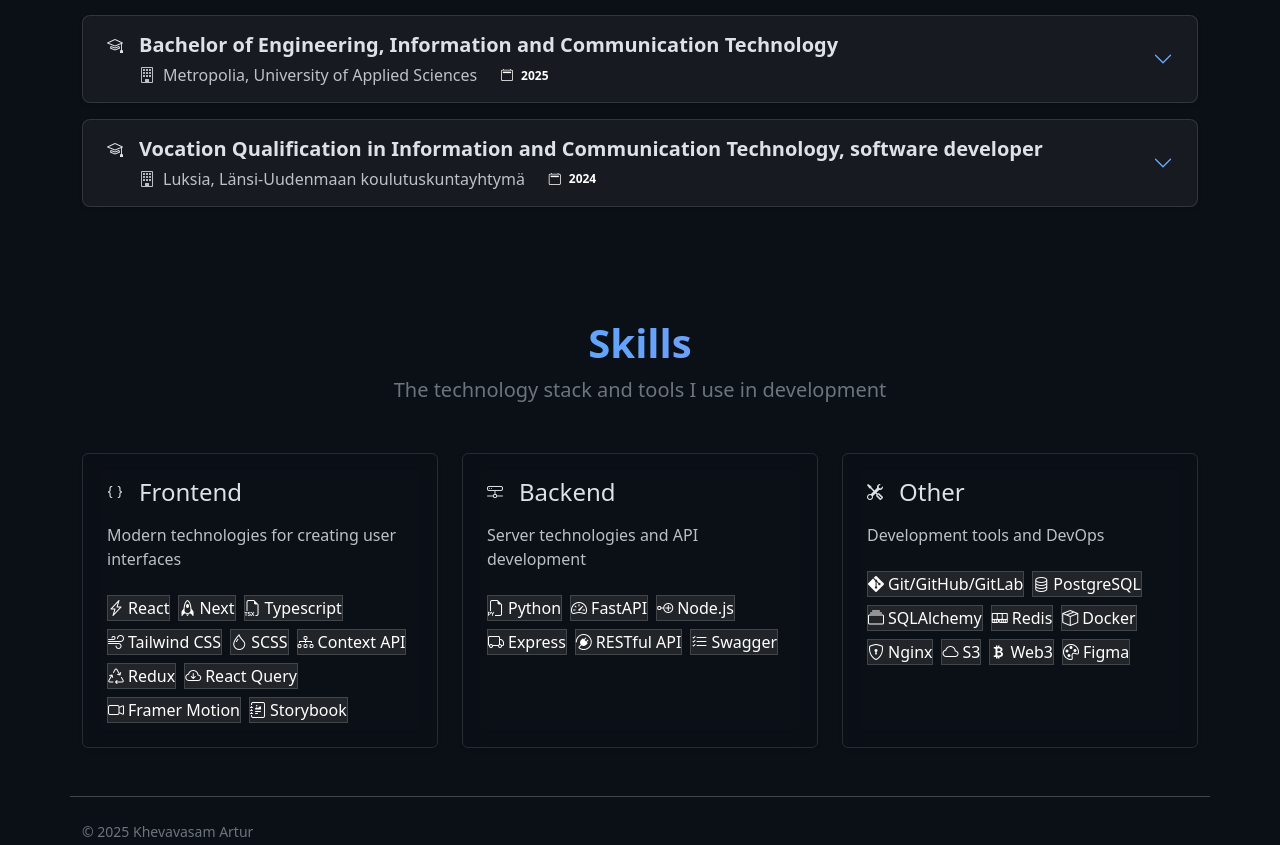
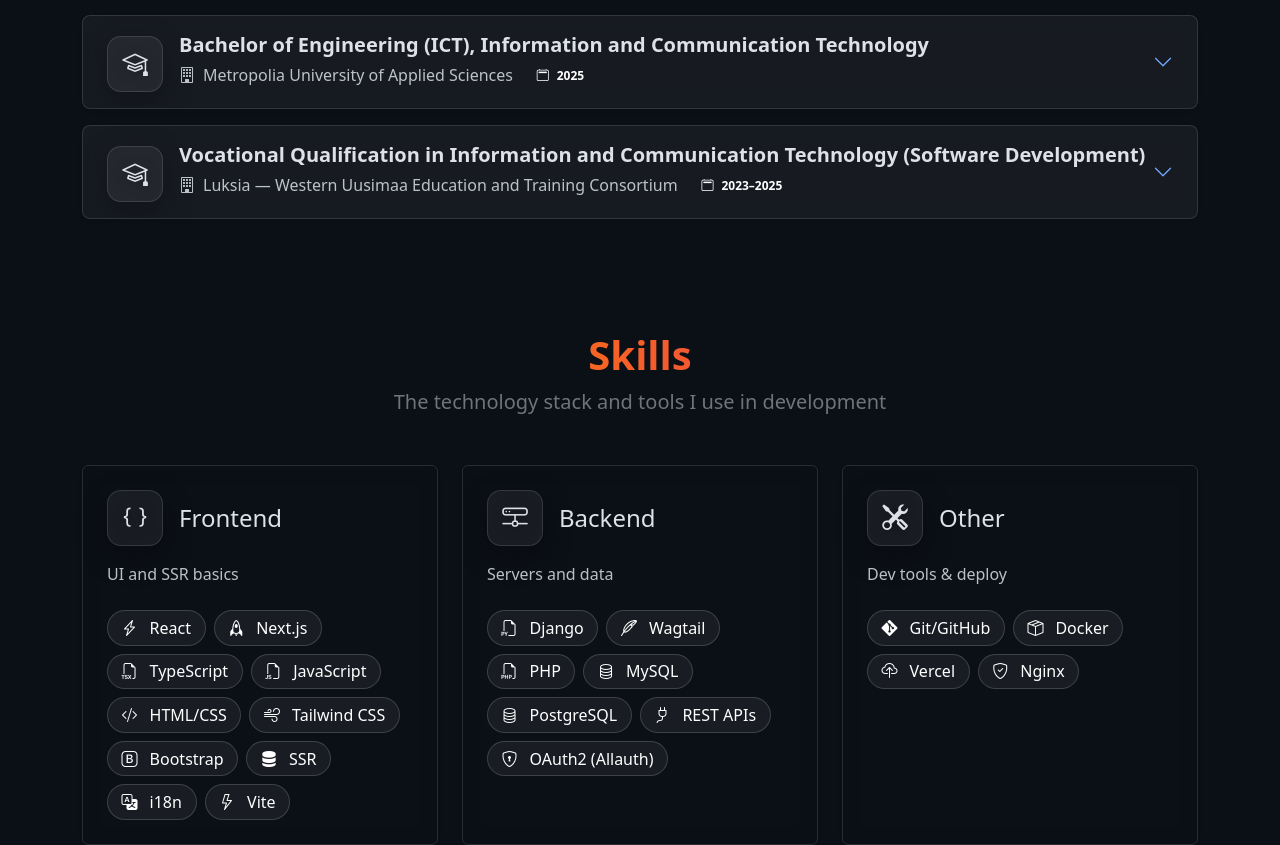
Before and after one commit to khevavasam/Portfolio, a Next.js app: page / in a window 1280 px wide. Shown: the part 1380-2225 px from the top of the page. Built offline with nearby package versions, Linux system fonts and the light colour scheme.

Commit message:
modified education block, changed skills, modified css

```diff
--- a/src/app/components/Education.tsx
+++ b/src/app/components/Education.tsx
@@ -2,20 +2,18 @@
 export default function Education() {
     const items = [
         {
-            title:
-                "Bachelor of Engineering, Information and Communication Technology",
-            org: "Metropolia, University of Applied Sciences",
+            title: "Bachelor of Engineering (ICT), Information and Communication Technology",
+            org: "Metropolia University of Applied Sciences",
             year: "2025",
             desc:
-                "One of the best University of Applied Sciences in Helsinki, Finland.",
+                "A leading university of applied sciences in the Helsinki metropolitan area. Coursework and project-based labs covered software engineering, networks, cloud fundamentals, and modern web development. Emphasis on practical collaboration with industry partners and international study environment.",
         },
         {
-            title:
-                "Vocation Qualification in Information and Communication Technology, software developer",
-            org: "Luksia, Länsi-Uudenmaan koulutuskuntayhtymä",
-            year: "2024",
+            title: "Vocational Qualification in Information and Communication Technology (Software Development)",
+            org: "Luksia — Western Uusimaa Education and Training Consortium",
+            year: "2023–2025",
             desc:
-                "Internships and interesting projects during studies, with a focus on React, TypeScript and FastAPI. I completed my studies externally, as I quickly passed all exams and received my diploma.",
+                "Hands-on program focused on building real products and completing internships. Core stack: React, TypeScript, and FastAPI; additional modules in version control, testing, and deployment. Completed the qualification externally via accelerated competency assessments after passing the required examinations.",
         },
     ];
 
@@ -23,7 +21,7 @@
         <section id="education" className="container py-5">
             <h2 className="display-6 fw-bold text-center mb-2 text-gradient">Education</h2>
             <p className="lead text-secondary text-center mb-5">
-                Academic education and achievements in the field of information technology
+                Academic Background and Recognized Achievements in IT
             </p>
 
             <div className="accordion" id="edu">
--- a/src/app/components/Skills.tsx
+++ b/src/app/components/Skills.tsx
@@ -3,79 +3,76 @@
     title: string;
     note?: string;
     tags: string[];
-    icon: string; // Bootstrap Icons класс для заголовка колонки
+    icon: string; // Bootstrap Icons class
 };
 
-// мапа: тег -> класс иконки (добавляй свои по вкусу)
+// tag -> Bootstrap Icon
 const TAG_ICONS: Record<string, string> = {
+    // Frontend
     React: "bi-lightning-charge",
-    Next: "bi-rocket",
-    Typescript: "bi-filetype-tsx",
+    "Next.js": "bi-rocket",
+    TypeScript: "bi-filetype-tsx",
+    JavaScript: "bi-filetype-js",
+    "HTML/CSS": "bi-code-slash",
     "Tailwind CSS": "bi-wind",
-    SCSS: "bi-droplet",
-    "Context API": "bi-diagram-3",
-    Redux: "bi-recycle",
-    "React Query": "bi-cloud-arrow-down",
-    "Framer Motion": "bi-camera-video",
-    Storybook: "bi-journal-richtext",
+    Bootstrap: "bi-bootstrap",
+    SSR: "bi-server",
+    i18n: "bi-translate",
+    Vite: "bi-lightning",
 
-    Python: "bi-filetype-py",
-    FastAPI: "bi-speedometer2",
-    "Node.js": "bi-node-plus",
-    Express: "bi-truck",
-    "RESTful API": "bi-plugin",
-    Swagger: "bi-list-check",
+    // Backend
+    Django: "bi-filetype-py",
+    Wagtail: "bi-feather",
+    PHP: "bi-filetype-php",
+    MySQL: "bi-database",
+    PostgreSQL: "bi-database",
+    "REST APIs": "bi-plug",
+    "OAuth2 (Allauth)": "bi-shield-lock",
 
-    "Git/GitHub/GitLab": "bi-git",
-    PostgreSQL: "bi-database",
-    SQLAlchemy: "bi-collection",
-    Redis: "bi-memory",
+    // Other / DevOps
+    "Git/GitHub": "bi-git",
     Docker: "bi-box-seam",
-    Nginx: "bi-shield-lock",
-    S3: "bi-cloud",
-    Web3: "bi-currency-bitcoin",
-    Figma: "bi-palette",
+    Vercel: "bi-cloud-upload",
+    Nginx: "bi-shield-check",
 };
 
 export default function Skills() {
     const columns: SkillCard[] = [
         {
             title: "Frontend",
-            note: "Modern technologies for creating user interfaces",
+            note: "UI and SSR basics",
             tags: [
                 "React",
-                "Next",
-                "Typescript",
+                "Next.js",
+                "TypeScript",
+                "JavaScript",
+                "HTML/CSS",
                 "Tailwind CSS",
-                "SCSS",
-                "Context API",
-                "Redux",
-                "React Query",
-                "Framer Motion",
-                "Storybook",
+                "Bootstrap",
+                "SSR",
+                "i18n",
+                "Vite",
             ],
             icon: "bi-braces",
         },
         {
             title: "Backend",
-            note: "Server technologies and API development",
-            tags: ["Python", "FastAPI", "Node.js", "Express", "RESTful API", "Swagger"],
+            note: "Servers and data",
+            tags: [
+                "Django",
+                "Wagtail",
+                "PHP",
+                "MySQL",
+                "PostgreSQL",
+                "REST APIs",
+                "OAuth2 (Allauth)",
+            ],
             icon: "bi-hdd-network",
         },
         {
             title: "Other",
-            note: "Development tools and DevOps",
-            tags: [
-                "Git/GitHub/GitLab",
-                "PostgreSQL",
-                "SQLAlchemy",
-                "Redis",
-                "Docker",
-                "Nginx",
-                "S3",
-                "Web3",
-                "Figma",
-            ],
+            note: "Dev tools & deploy",
+            tags: ["Git/GitHub", "Docker", "Vercel", "Nginx"],
             icon: "bi-tools",
         },
     ];
--- a/src/app/globals.css
+++ b/src/app/globals.css
@@ -3,10 +3,18 @@
 /* ===== TOKENS ===== */
 :root {
   --bg: #0b0f16;
-  --accent-1: #60a5fa;
-  /* blue */
-  --accent-2: #a78bfa;
-  /* violet */
+
+  /* космическая палитра (марсианский рассвет) */
+  --accent-a: #f59e0b;
+  /* amber */
+  --accent-b: #f97316;
+  /* orange */
+  --accent-c: #ef4444;
+  /* red */
+  --accent-d: #fb7185;
+  /* pink */
+
+  /* glass */
   --glass-bg: rgba(255, 255, 255, .05);
   --glass-bg-strong: rgba(255, 255, 255, .08);
   --glass-border: rgba(255, 255, 255, .12);
@@ -21,14 +29,15 @@
   background: var(--bg);
 }
 
+/* градиентный текст — новая палитра */
 .text-gradient {
-  background: linear-gradient(90deg, #8be9ff, var(--accent-1) 45%, var(--accent-2));
+  background: linear-gradient(90deg, var(--accent-a) 0%, var(--accent-b) 35%, var(--accent-c) 70%, var(--accent-d) 100%);
   -webkit-background-clip: text;
   background-clip: text;
   color: transparent;
 }
 
-/* ===== STARFIELD (background canvas) ===== */
+/* ===== STARFIELD LAYER ===== */
 .starfield {
   position: fixed;
   inset: 0;
@@ -54,10 +63,6 @@
   background-color: transparent !important;
 }
 
-.glass .text-secondary {
-  color: rgba(230, 237, 243, .8) !important;
-}
-
 .hover-lift {
   transition: transform .15s ease, box-shadow .15s ease;
 }
@@ -70,6 +75,11 @@
   background-color: rgba(255, 255, 255, .09) !important;
 }
 
+/* вторичный текст на стекле — светлее */
+.glass .text-secondary {
+  color: rgba(230, 237, 243, .8) !important;
+}
+
 /* ===== NAVBAR ===== */
 .nav-glass {
   backdrop-filter: blur(10px);
@@ -80,23 +90,25 @@
 }
 
 .nav-scrolled {
-  background: rgba(10, 14, 22, .7) !important;
+  background: rgba(10, 14, 22, .70) !important;
   box-shadow: 0 8px 24px rgba(0, 0, 0, .25);
   padding-block: .45rem;
 }
 
+/* бренд с градиентом — марсианский рассвет */
 .brand-gradient {
-  background: linear-gradient(90deg, #8be9ff 0%, #60a5fa 45%, #a78bfa 100%);
+  background: linear-gradient(90deg, var(--accent-a) 0%, var(--accent-b) 35%, var(--accent-c) 70%, var(--accent-d) 100%);
   -webkit-background-clip: text;
   background-clip: text;
   color: transparent;
 }
 
 .navbar-brand i {
-  color: #a7b7ff;
-  opacity: .9;
+  color: var(--accent-a);
+  opacity: .95;
 }
 
+/* ссылки с аккуратным подчеркиванием — новая палитра */
 .nav-ux {
   position: relative;
   padding: .4rem .5rem;
@@ -110,11 +122,11 @@
   bottom: .15rem;
   height: 2px;
   border-radius: 2px;
-  background: linear-gradient(90deg, #8be9ff, #a78bfa);
+  background: linear-gradient(90deg, var(--accent-a), var(--accent-d));
   transform: scaleX(0);
   transform-origin: center;
   transition: transform .18s ease;
-  opacity: .85;
+  opacity: .9;
 }
 
 .nav-ux:hover::after,
@@ -122,11 +134,12 @@
   transform: scaleX(1);
 }
 
+/* кнопка CV — теплый отблеск */
 .navbar .btn.btn-primary {
-  box-shadow: 0 6px 18px rgba(96, 165, 250, .25);
+  box-shadow: 0 6px 18px color-mix(in oklab, var(--accent-a) 35%, transparent);
 }
 
-@media (max-width:767.98px) {
+@media (max-width: 767.98px) {
   #mainNav {
     background: rgba(10, 14, 22, .65);
     border-radius: .75rem;
@@ -167,89 +180,21 @@
   transform: scale(1.06);
 }
 
+/* бейджи читаемые на стекле */
 .badge.text-bg-dark {
   background-color: rgba(0, 0, 0, .55) !important;
   color: rgba(255, 255, 255, .9) !important;
 }
 
-/* ===== MODAL (DARK, NOT GLASS) ===== */
-.modal-backdrop {
-  background-color: #000 !important;
+/* ===== MODAL (Projects) — если используешь glass, оставил как было ===== */
+.modal-content.glass {
+  background-color: var(--glass-bg-strong) !important;
+  border: 1px solid var(--glass-border) !important;
+  backdrop-filter: blur(10px);
+  -webkit-backdrop-filter: blur(10px);
 }
 
-.modal-backdrop.show {
-  opacity: .78 !important;
-}
-
-.modal-content.modal-solid {
-  background: #0b0f16;
-  border: 1px solid rgba(255, 255, 255, .08);
-  color: #e6edf3;
-  backdrop-filter: none !important;
-  -webkit-backdrop-filter: none !important;
-  box-shadow: 0 24px 60px rgba(0, 0, 0, .6);
-}
-
-.modal-content.modal-solid .modal-header,
-.modal-content.modal-solid .modal-body,
-.modal-content.modal-solid .modal-footer {
-  background: transparent !important;
-  color: inherit;
-  border-color: rgba(255, 255, 255, .08) !important;
-}
-
-.modal-content.modal-solid .btn-close {
-  filter: invert(1) opacity(.85);
-}
-
-.modal-content.modal-solid .carousel-inner {
-  border-radius: .75rem;
-  border: 1px solid rgba(255, 255, 255, .06);
-  overflow: hidden;
-}
-
-.modal-content.modal-solid p,
-.modal-content.modal-solid .text-secondary {
-  color: rgba(230, 237, 243, .9) !important;
-}
-
-/* ===== AVATAR (Hero) ===== */
-.avatar-hero {
-  width: 180px;
-  height: 180px;
-  border-radius: 50%;
-  display: grid;
-  place-items: center;
-  position: relative;
-  background: rgba(255, 255, 255, .04);
-  border: 2px solid rgba(255, 255, 255, .35);
-  box-shadow: 0 10px 30px rgba(0, 0, 0, .35), inset 0 0 30px rgba(255, 255, 255, .08);
-  overflow: hidden;
-}
-
-.avatar-hero::after {
-  content: "";
-  position: absolute;
-  inset: -4px;
-  border-radius: 50%;
-  background: conic-gradient(#8be9ff, #60a5fa 45%, #a78bfa, #8be9ff);
-  filter: blur(12px);
-  opacity: .25;
-  z-index: -1;
-}
-
-.avatar-hero i {
-  font-size: 6.2rem;
-  line-height: 1;
-  color: #e6edf3;
-  filter: drop-shadow(0 2px 6px rgba(0, 0, 0, .35));
-}
-
-.avatar-hero:hover::after {
-  opacity: .35;
-}
-
-/* ===== OPTIONAL BLOBS (toggle on demand) ===== */
+/* ===== OPTIONAL BLOBS (под новый градиент) ===== */
 .backdrop {
   position: fixed;
   inset: 0;
@@ -270,8 +215,8 @@
   left: -10vw;
   top: -8vh;
   background:
-    radial-gradient(circle at 40% 40%, var(--accent-1), transparent 60%),
-    radial-gradient(circle at 70% 60%, var(--accent-2), transparent 55%);
+    radial-gradient(circle at 40% 40%, var(--accent-a), transparent 60%),
+    radial-gradient(circle at 70% 60%, var(--accent-b), transparent 55%);
 }
 
 .b2 {
@@ -280,8 +225,8 @@
   width: 48vw;
   height: 48vw;
   background:
-    radial-gradient(circle at 40% 50%, #34d399, transparent 55%),
-    radial-gradient(circle at 70% 40%, #22d3ee, transparent 55%);
+    radial-gradient(circle at 40% 50%, var(--accent-c), transparent 55%),
+    radial-gradient(circle at 70% 40%, var(--accent-d), transparent 55%);
 }
 
 .b3 {
@@ -290,6 +235,96 @@
   width: 60vw;
   height: 60vw;
   background:
-    radial-gradient(circle at 50% 50%, #f472b6, transparent 60%),
-    radial-gradient(circle at 80% 30%, #fb7185, transparent 55%);
+    radial-gradient(circle at 50% 50%, var(--accent-b), transparent 60%),
+    radial-gradient(circle at 80% 30%, var(--accent-d), transparent 55%);
 }
+
+/* ===== Skills: иконки/чипы ===== */
+.icon-bubble-lg {
+  display: inline-grid;
+  place-items: center;
+  width: 56px;
+  height: 56px;
+  border-radius: 14px;
+  background: rgba(255, 255, 255, .06);
+  border: 1px solid rgba(255, 255, 255, .12);
+  box-shadow: 0 10px 30px rgba(0, 0, 0, .25);
+}
+
+.icon-bubble-lg i {
+  font-size: 1.6rem;
+  filter: drop-shadow(0 2px 6px rgba(0, 0, 0, .35));
+}
+
+.chip-lg {
+  display: inline-flex;
+  align-items: center;
+  gap: .5rem;
+  padding: .55rem .85rem;
+  font-size: 1rem;
+  line-height: 1;
+  border-radius: 999px;
+  background-color: rgba(255, 255, 255, .06) !important;
+  border: 1px solid rgba(255, 255, 255, .16) !important;
+  backdrop-filter: blur(8px);
+  -webkit-backdrop-filter: blur(8px);
+  transition: transform .12s ease, background-color .15s ease;
+}
+
+.chip-lg:hover {
+  transform: translateY(-1px);
+  background-color: rgba(255, 255, 255, .10) !important;
+}
+
+/* ===== AVATAR RING — перелив под новую палитру ===== */
+.avatar-hero {
+  width: 180px;
+  height: 180px;
+  border-radius: 50%;
+  display: grid;
+  place-items: center;
+  position: relative;
+  background: rgba(255, 255, 255, .04);
+  border: 2px solid rgba(255, 255, 255, .35);
+  box-shadow: 0 10px 30px rgba(0, 0, 0, .35), inset 0 0 30px rgba(255, 255, 255, .08);
+  overflow: hidden;
+}
+
+.avatar-hero::after {
+  content: "";
+  position: absolute;
+  inset: -4px;
+  border-radius: 50%;
+  background: conic-gradient(var(--accent-a), var(--accent-b) 25%, var(--accent-c) 60%, var(--accent-d), var(--accent-a));
+  filter: blur(12px);
+  opacity: .25;
+  z-index: -1;
+}
+
+.avatar-hero i {
+  font-size: 6.2rem;
+  line-height: 1;
+  color: #e6edf3;
+  filter: drop-shadow(0 2px 6px rgba(0, 0, 0, .35));
+}
+
+.avatar-hero:hover::after {
+  opacity: .35;
+}
+
+/* ===== DARK MODAL (если используешь «глухую») ===== */
+.modal-backdrop{ background-color:#000 !important; }
+.modal-backdrop.show{ opacity:.78 !important; }
+.modal-content.modal-solid{
+  background:#0b0f16; border:1px solid rgba(255,255,255,.08); color:#e6edf3;
+  backdrop-filter:none !important; -webkit-backdrop-filter:none !important;
+  box-shadow:0 24px 60px rgba(0,0,0,.6);
+}
+.modal-content.modal-solid .modal-header,
+.modal-content.modal-solid .modal-body,
+.modal-content.modal-solid .modal-footer{
+  background:transparent !important; color:inherit; border-color:rgba(255,255,255,.08) !important;
+}
+.modal-content.modal-solid .btn-close{ filter: invert(1) opacity(.85); }
+.modal-content.modal-solid .carousel-inner{ border-radius:.75rem; border:1px solid rgba(255,255,255,.06); overflow:hidden; }
+.modal-content.modal-solid p, .modal-content.modal-solid .text-secondary{ color: rgba(230,237,243,.9) !important; }
--- a/src/app/page.tsx
+++ b/src/app/page.tsx
@@ -11,8 +11,8 @@
   const year = new Date().getFullYear();
 
   const stats = [
-    { value: "2+", label: "years of experience" },
-    { value: "19+", label: "projects" },
+    { value: "1.5+", label: "years of experience" },
+    { value: "10+", label: "projects" },
     { value: "100%", label: "quality" },
   ];
 
```
